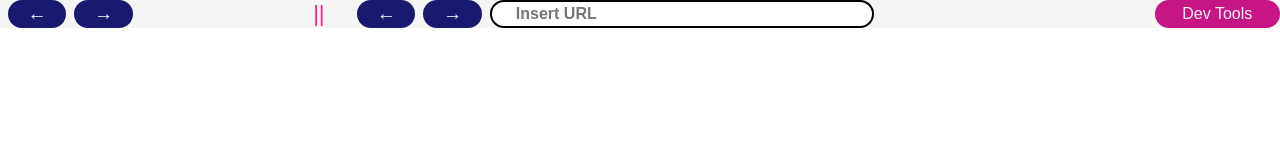
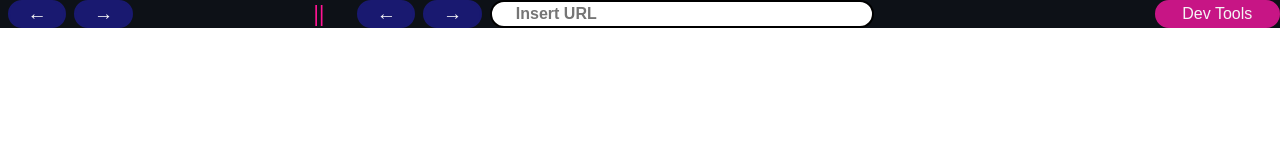
Before and after one commit to KonstantinosAng/views, an Electron app: page views/src/index.html in a window 1280 px wide. Drawn offline with Linux system fonts and the light colour scheme; no server answers.

Commit message:
:zap: styling

```diff
--- a/views/src/index.css
+++ b/views/src/index.css
@@ -9,7 +9,7 @@
   position: sticky;
   justify-content: space-evenly;
   z-index: 100;
-  background-color: whitesmoke;
+  background-color: rgb(13, 17, 23);
 }
 
 .mobile__view {
```
